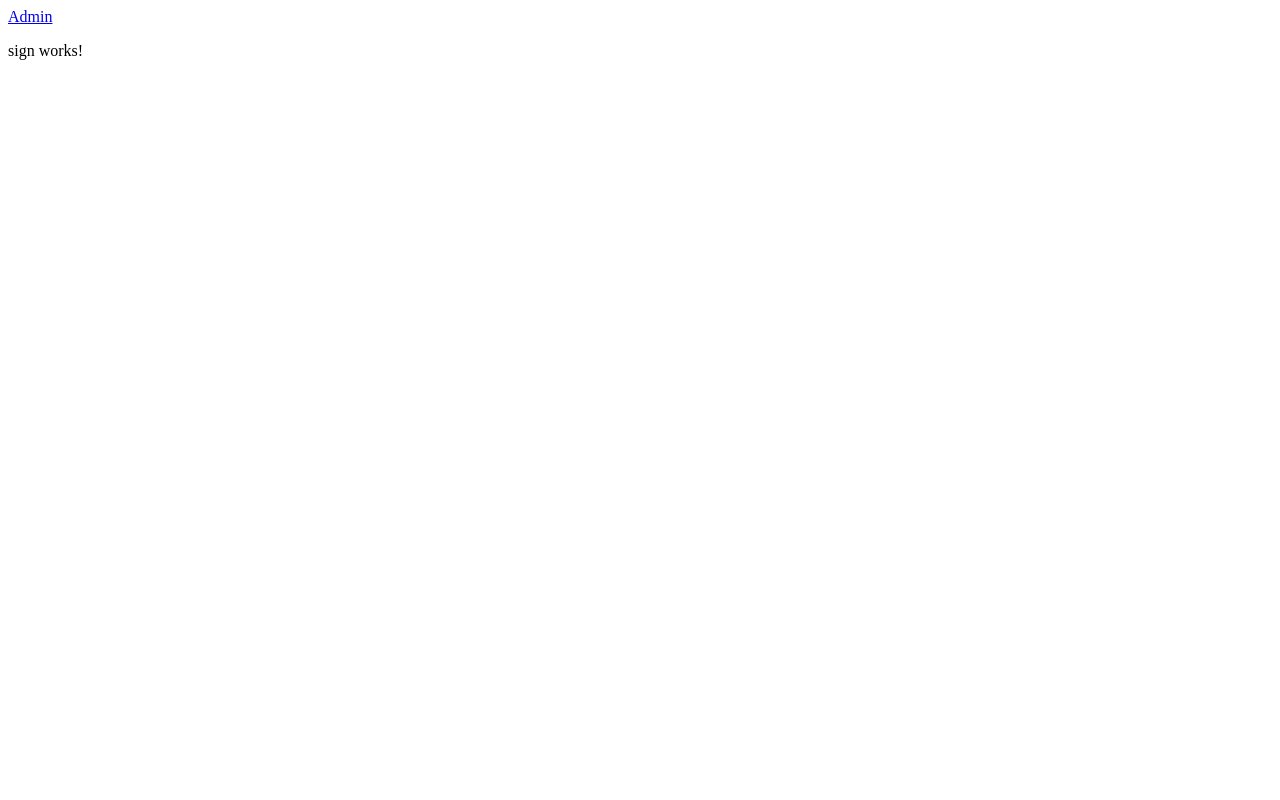
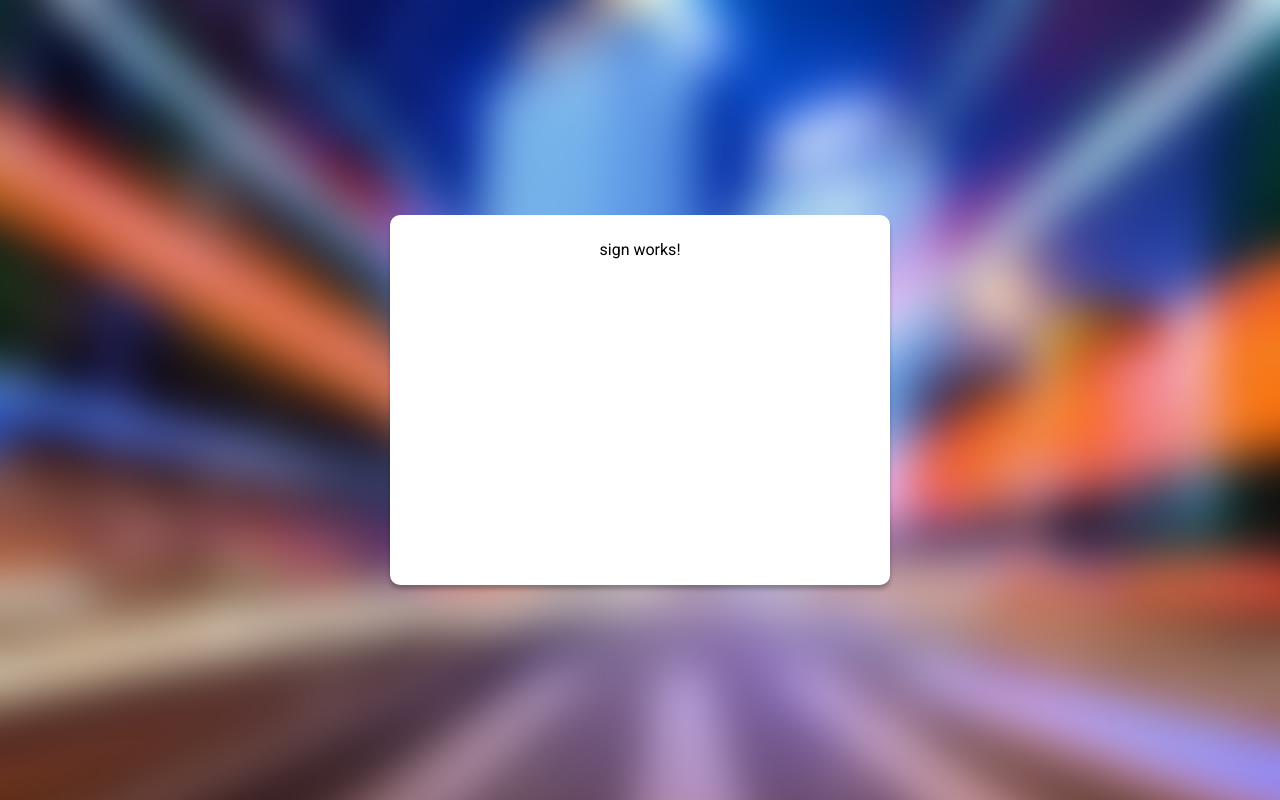
Before and after one commit to felipesrangel/aplicacaoAngular_login, an Angular app: page / in a window 1280 px wide. Built offline with nearby package versions, Linux system fonts and the light colour scheme.

Commit message:
criando o scss com as variaveis

```diff
--- a/src/app/app.component.ts
+++ b/src/app/app.component.ts
@@ -3,7 +3,6 @@
 @Component({
   selector: 'app-root',
   template: `
-  <a [routerLink]="['admin']">Admin</a>
   <router-outlet></router-outlet>
   `
 })
--- a/src/app/core/components/auth/pages/sign/sign.component.html
+++ b/src/app/core/components/auth/pages/sign/sign.component.html
@@ -1 +1,3 @@
+<div class="container">
 <p>sign works!</p>
+</div>
--- /dev/null
+++ b/src/scss/base/_base.scss
@@ -0,0 +1,20 @@
+@import url('https://fonts.googleapis.com/css2?family=Roboto:wght@100;300;400;700&display=swap');
+
+*{
+    padding: 0;
+    margin: 0;
+    outline: none;
+    font-family: "roboto", sans-serif;
+    font-style: normal;
+    font-weight: 400;
+}
+
+body{
+    height: 100vh;
+    background: url("../../assets/Bg.jpg") no-repeat;
+    background-size: cover;
+
+    display: flex;
+    justify-content: center;
+    align-items: center;
+}
--- /dev/null
+++ b/src/scss/base/index.scss
@@ -0,0 +1,2 @@
+@import "./variables";
+@import "./base";
--- /dev/null
+++ b/src/scss/index.scss
@@ -0,0 +1,2 @@
+@import "./base/";
+@import "./layout/";
--- /dev/null
+++ b/src/scss/layout/_container.scss
@@ -0,0 +1,15 @@
+.container{
+    min-height: 370px;
+    width: 500px;
+    padding: 25px 40px;
+
+    background: $branco;
+    box-shadow: 0px 4px 4px rgba(0, 0, 0, 0.25);
+    box-sizing: border-box;
+    border-radius: 10px;
+
+    display: flex;
+    flex-direction: column;
+    justify-content: space-between;
+    align-items: center;
+}
--- /dev/null
+++ b/src/scss/layout/index.scss
@@ -0,0 +1 @@
+@import "./container";
--- a/src/styles.scss
+++ b/src/styles.scss
@@ -1 +1 @@
-/* You can add global styles to this file, and also import other style files */
+@import "./scss/";
```
Also changed, not shown: src/scss/base/_variables.scss (renamed from src/scss/variables.scss).
